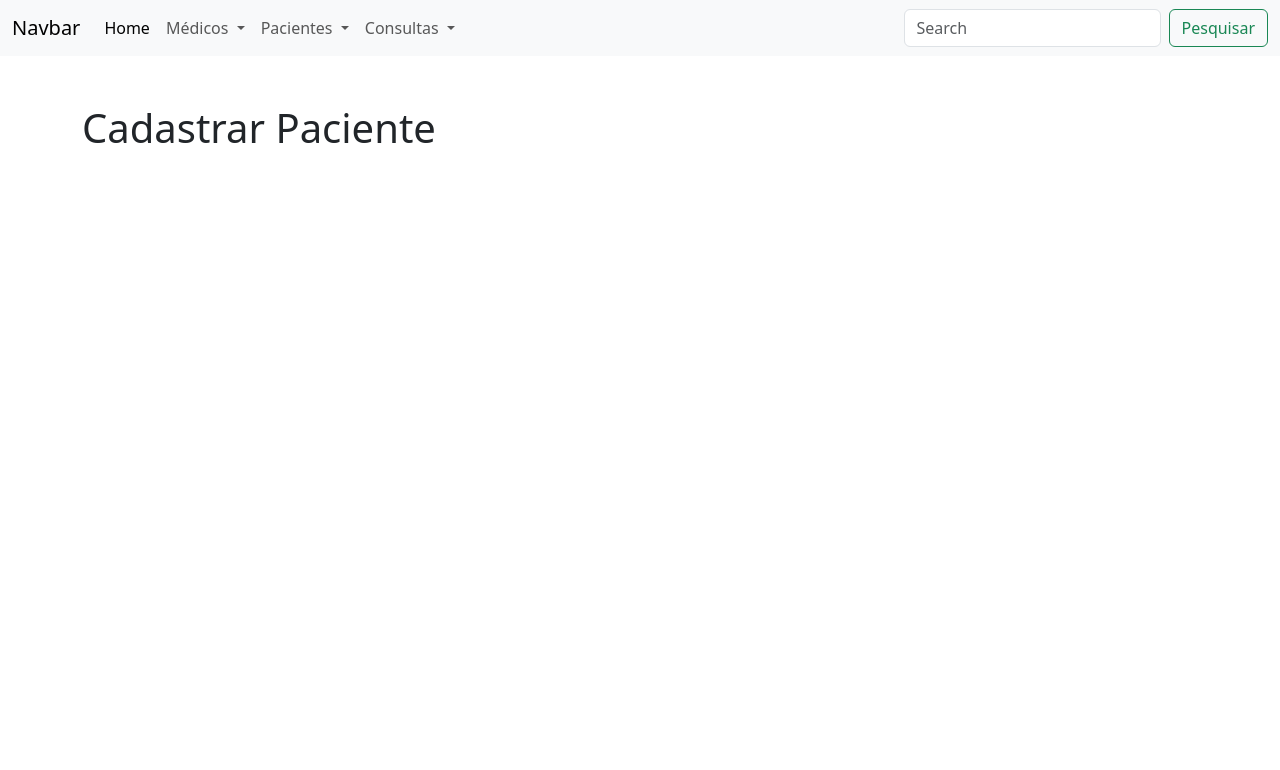
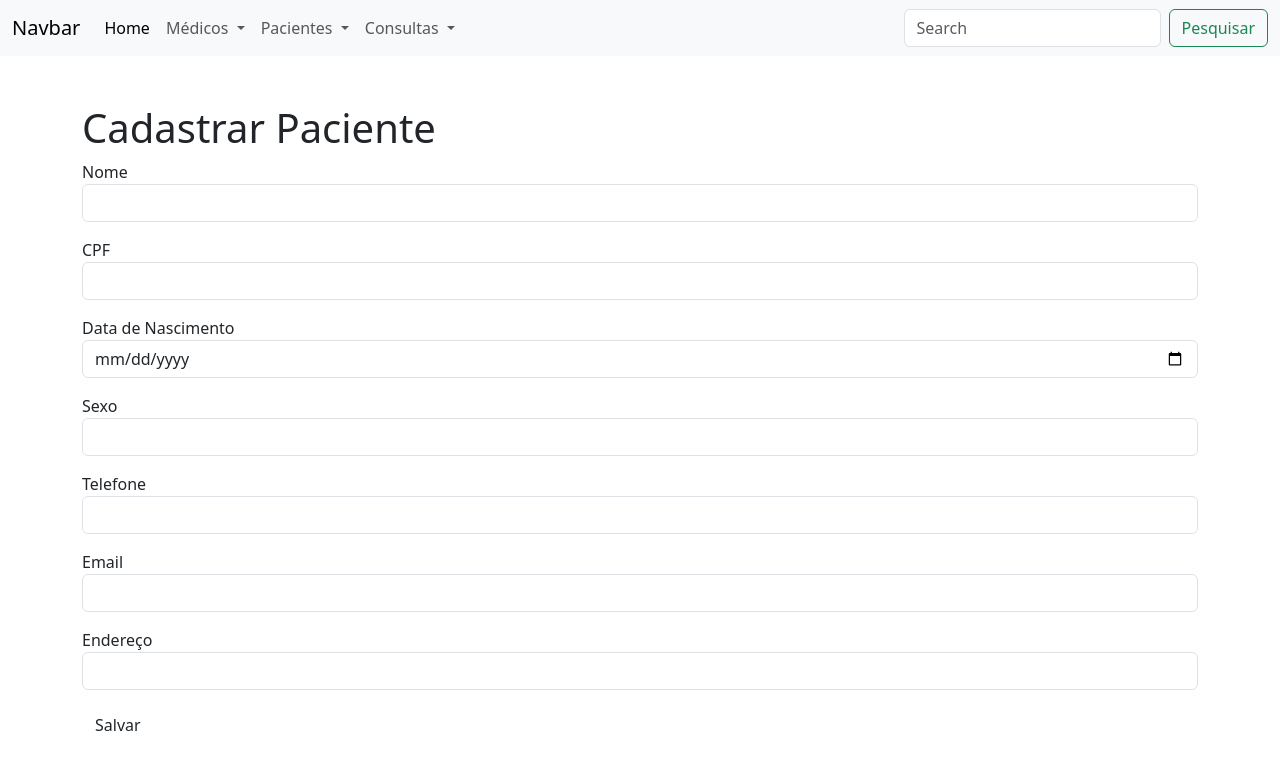
Before and after one commit to Soueu01games/Projeto-programacao-web-Emanuela, a PHP site: page /index.php?page=cadastrar-paciente in a window 1280 px wide. Shown: the top 770 px of the page. Run offline with PHP 8.4, Linux system fonts and the light colour scheme; some libraries are stand-ins or nearby versions.

Commit message:
Update cadastrar-paciente.php

```diff
--- a/cadastrar-paciente.php
+++ b/cadastrar-paciente.php
@@ -1 +1,35 @@
 <h1>Cadastrar Paciente</h1>
+<form action="?page=salvar-paciente" method="POST">
+	<input type="hidden" name="acao" value="cadastrar">
+	<div class="mb-3">
+		<label>Nome</label>
+		<input type="text" name="nome_paciente" class="form-control">
+	</div>
+	<div class="mb-3">
+		<label>CPF</label>
+		<input type="text" name="cpf_paciente" class="form-control">
+	</div>
+	<div class="mb-3">
+		<label>Data de Nascimento</label>
+		<input type="date" name="data_nasc_paciente" class="form-control">
+	</div>
+	<div class="mb-3">
+		<label>Sexo</label>
+		<input type="text" name="sexo_paciente" class="form-control">
+	</div>
+	<div class="mb-3">
+		<labelT>Telefone</label>
+		<input type="text" name="fone_paciente" class="form-control">
+	</div>
+	<div class="mb-3">
+		<label>Email</label>
+		<input type="text" name="email_paciente" class="form-control">
+	</div>
+	<div class="mb-3">
+		<label>Endereço</label>
+		<input type="text" name="endereco_paciente" class="form-control">
+	</div>
+	<div class="mb-3">
+		<button type="submit" class="btn btn-sucess">Salvar</button>
+	</div>
+</form>
```
